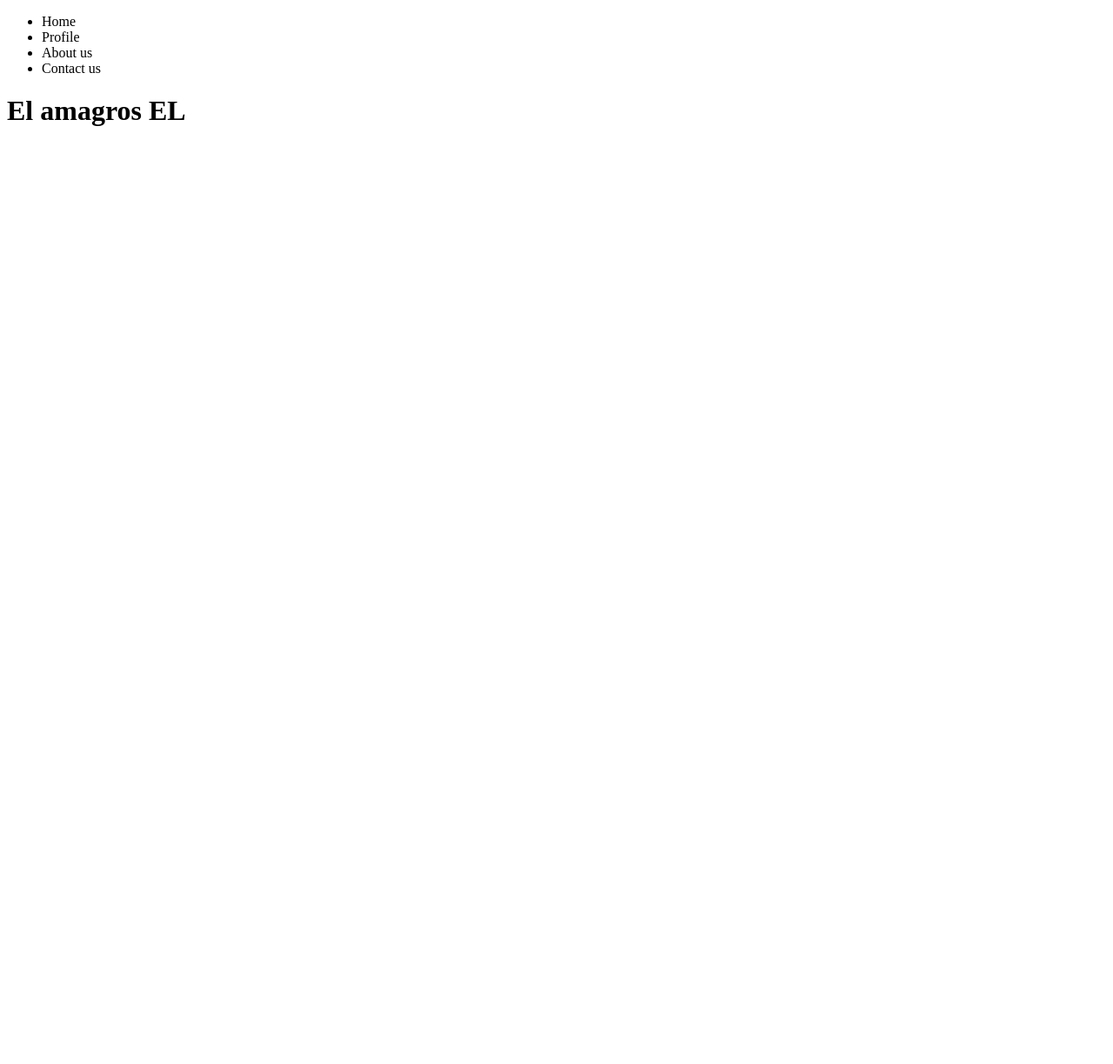
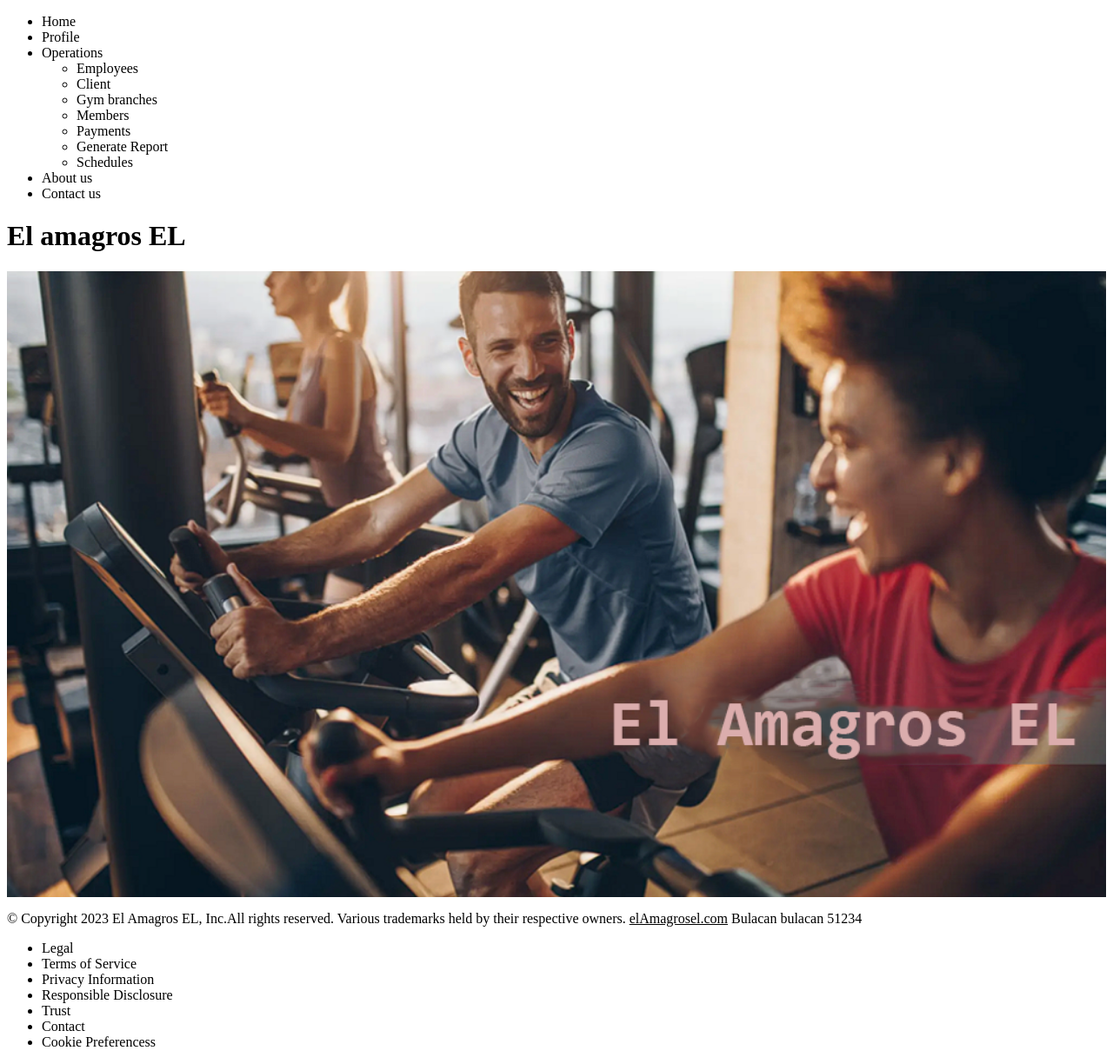
Before and after one commit to ian-afk/GYM_PROJECT_mern, a React (Vite) app in the folder frontend/: page / in a window 1280 px wide. Shown: the whole page at 87% size. Before the commit the page ends 800 px from the top, so only its background shows below. Built offline with nearby package versions, Linux system fonts and the light colour scheme.

Commit message:
add nav,body,main,footer homepage skeleton

```diff
--- a/frontend/src/App.jsx
+++ b/frontend/src/App.jsx
@@ -1,16 +1,75 @@
+import './home.css';
 export default function App() {
   return (
     <>
+      <Home />
+      <Footer />
+    </>
+  );
+}
+
+function Nav() {
+  return (
     <nav>
       <ul>
         <li>Home</li>
         <li>Profile</li>
+        <li>
+          Operations
+          <ul>
+            <li>Employees</li>
+            <li>Client</li>
+            <li>Gym branches</li>
+            <li>Members</li>
+            <li>Payments</li>
+            <li>Generate Report</li>
+            <li>Schedules</li>
+          </ul>
+        </li>
         <li>About us</li>
         <li>Contact us</li>
       </ul>
     </nav>
+  );
+}
 
+function Home() {
+  return (
+    <>
+      <Nav />
       <h1>El amagros EL</h1>
+      <Main />
     </>
   );
 }
+
+function Main() {
+  return (
+    <main>
+      <section className="bg"></section>
+    </main>
+  );
+}
+
+function Footer() {
+  return (
+    <foote>
+      <p>
+        © Copyright 2023 El Amagros EL, Inc.All rights reserved. Various
+        trademarks held by their respective owners. <u>elAmagrosel.com</u>{' '}
+        Bulacan bulacan 51234
+      </p>
+      <nav>
+        <ul>
+          <li>Legal</li>
+          <li>Terms of Service</li>
+          <li>Privacy Information</li>
+          <li>Responsible Disclosure</li>
+          <li>Trust</li>
+          <li>Contact</li>
+          <li>Cookie Preferencess</li>
+        </ul>
+      </nav>
+    </foote>
+  );
+}
--- /dev/null
+++ b/frontend/src/home.css
@@ -0,0 +1,7 @@
+.bg {
+  background-image: url('../public/gym-connections.PNG');
+  height: 90vh;
+  background-position: center;
+  background-repeat: no-repeat;
+  background-size: cover;
+}
```
Also changed, not shown: frontend/public/gym-connections.PNG (added). Lines whose indentation alone changed are shown as unchanged.
